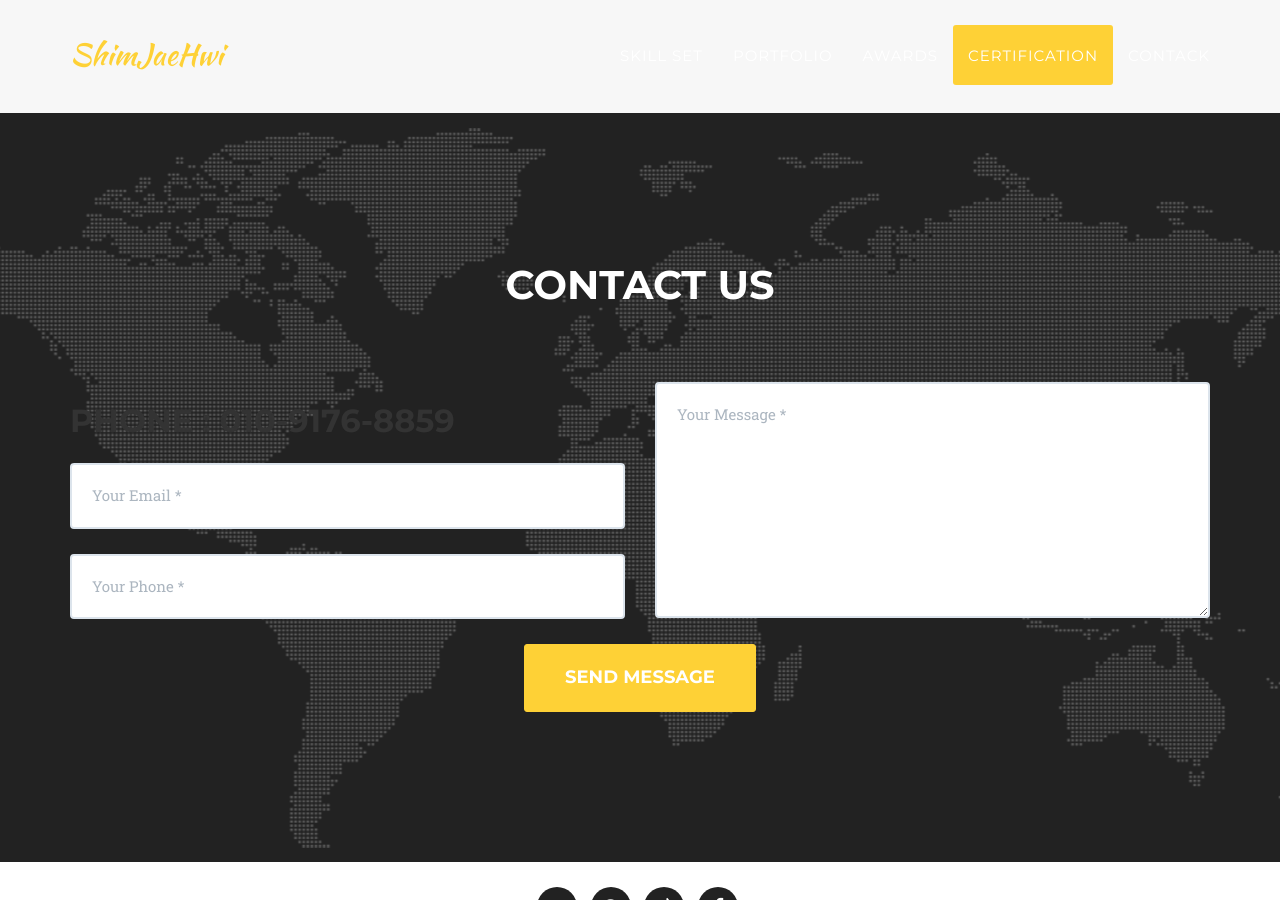
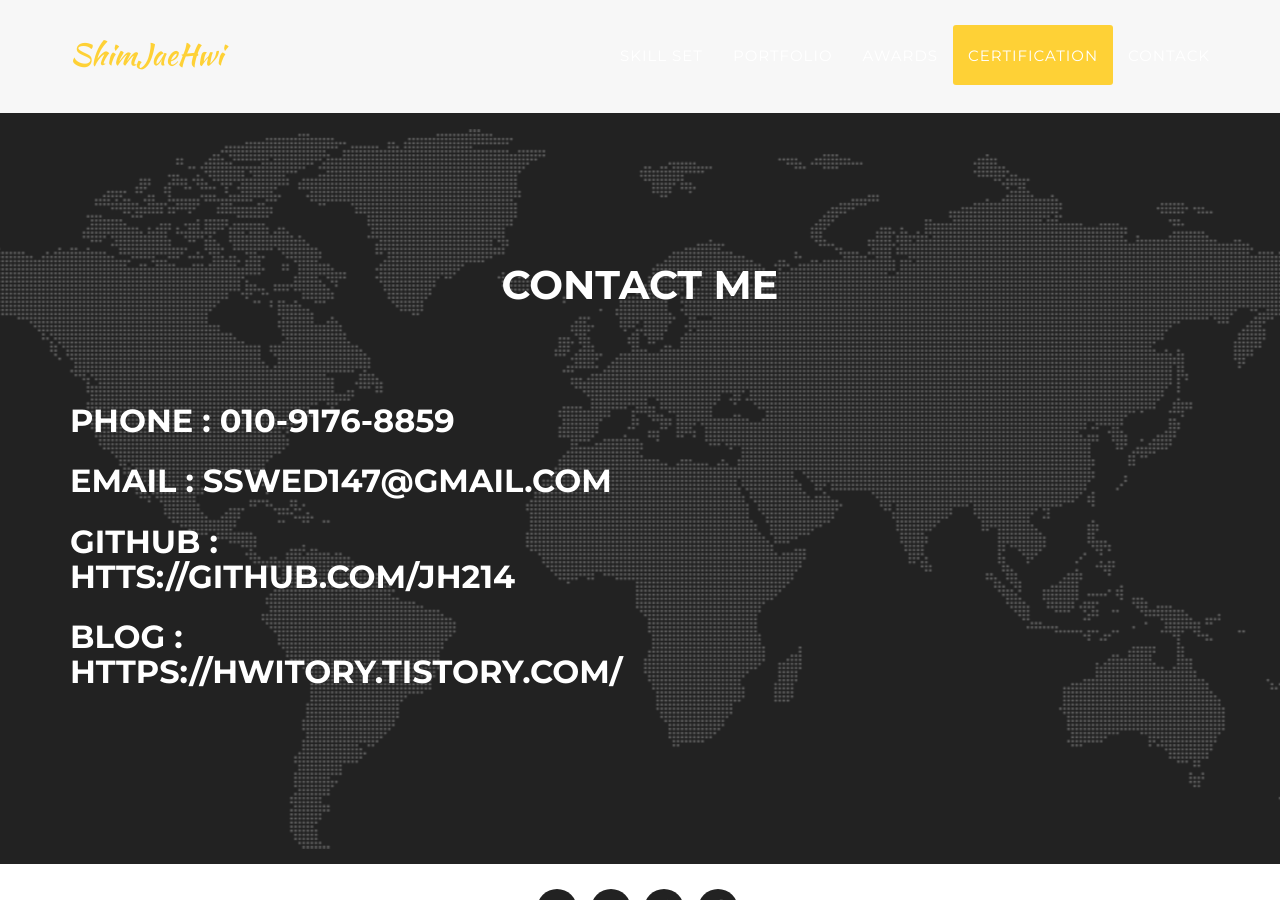
Before and after one commit to Jh214/JH214.github.io, a Jekyll site: the page built from index.html, in a window 1280 px wide and 900 px high, scrolled down 4363 px. Built offline with Jekyll 4.4.1, drawn with Linux system fonts in a browser that asks for light colours; some web fonts are replaced; a script that is not in the unit is left out; the list of posts is cut into pages by our own code.

Commit message:
Contact 수정

```diff
--- a/_includes/contact.html
+++ b/_includes/contact.html
@@ -2,7 +2,7 @@
         <div class="container">
             <div class="row">
                 <div class="col-lg-12 text-center">
-                    <h2 class="section-heading">Contact Us</h2>
+                    <h2 class="section-heading">Contact Me</h2>
                     <h3 class="section-subheading text-muted"></h3>
                 </div>
             </div>
@@ -12,29 +12,33 @@
                         <div class="row">
                             <div class="col-md-6">
                                 <div class="control-group form-group">
-                                    <h2 type="text" class="form-contro" placeholder="Your Name *" id="name" required data-validation-required-message="Please enter your name.">Phone : 010-9176-8859</h2>
+                                    <h2 type="text" class="form-contro" placeholder="Your Name *" id="name" required data-validation-required-message="Please enter your name." style="color:white">Phone : 010-9176-8859</h2>
                                     <p class="help-block text-danger"></p>
                                 </div>
                                 <div class="control-group form-group">
-                                    <input type="email" class="form-control" placeholder="Your Email *" id="email" required data-validation-required-message="Please enter your email address.">
+                                    <h2 type="text" class="form-contro" placeholder="Your Name *" id="name" required data-validation-required-message="Please enter your name." style="color:white">Email : sswed147@gmail.com</h2>
                                     <p class="help-block text-danger"></p>
                                 </div>
                                 <div class="control-group form-group">
-                                    <input type="tel" class="form-control" placeholder="Your Phone *" id="phone" required data-validation-required-message="Please enter your phone number.">
+                                    <h2 type="text" class="form-contro" placeholder="Your Name *" id="name" required data-validation-required-message="Please enter your name." style="color:white">GitHub : htts://github.com/JH214</h2>
+                                    <p class="help-block text-danger"></p>
+                                </div>
+                                <div class="control-group form-group">
+                                    <h2 type="text" class="form-contro" placeholder="Your Name *" id="name" required data-validation-required-message="Please enter your name." style="color:white">Blog : https://hwitory.tistory.com/</h2>
                                     <p class="help-block text-danger"></p>
                                 </div>
                             </div>
                             <div class="col-md-6">
                                 <div class="control-group form-group">
-                                    <textarea class="form-control" placeholder="Your Message *" id="message" required data-validation-required-message="Please enter a message."></textarea>
-                                    <p class="help-block text-danger"></p>
+                                    <!-- <textarea class="form-control" placeholder="Your Message *" id="message" required data-validation-required-message="Please enter a message."></textarea>
+                                    <p class="help-block text-danger"></p> -->
                                 </div>
                             </div>
                             <div class="clearfix"></div>
-                            <div class="col-lg-12 text-center">
+                            <!-- <div class="col-lg-12 text-center">
                                 <div id="success"></div>
                                 <button type="submit" class="btn btn-xl">Send Message</button>
-                            </div>
+                            </div> -->
                         </div>
                     </form>
                 </div>
```
